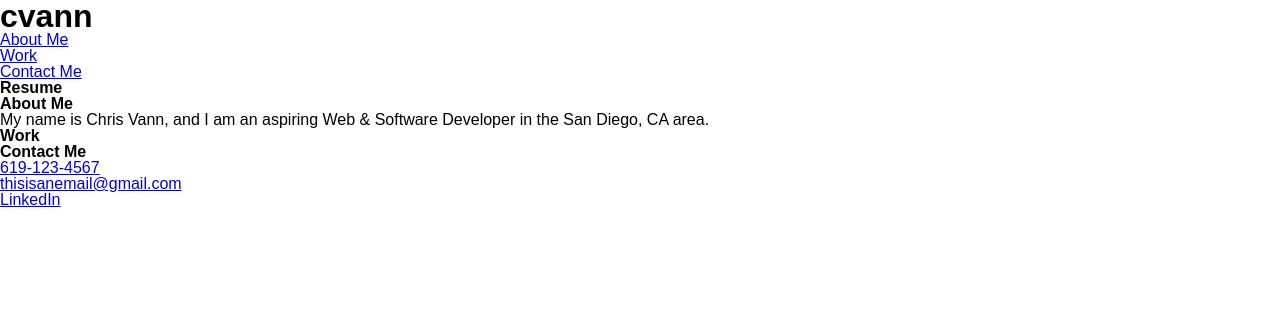
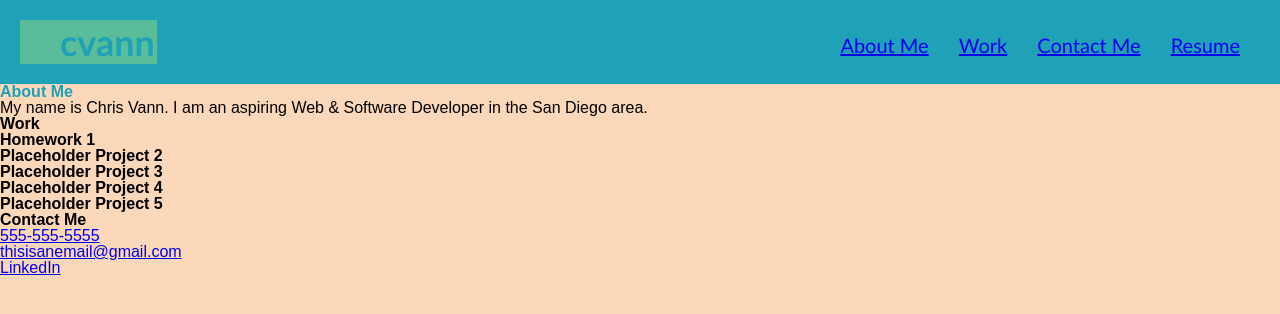
Before and after one commit to oceansky43/portfolio-table-of-contents, a plain HTML site: page index.html in a window 1280 px wide. Drawn offline with Linux system fonts and the light colour scheme.

Commit message:
added header text at top with links, attached resume placeholder link, more body distinctions

```diff
--- a/assets/css/style.css
+++ b/assets/css/style.css
@@ -0,0 +1,72 @@
+* {
+    box-sizing: border-box;
+    padding: 0;
+    margin: 0;
+}
+
+body {
+    background-color: #fad8b9;
+}
+
+.header {
+    padding: 20px;
+    font-family: 'Trebuchet MS', Arial, sans-serif;
+    background-color: #1fa1b8;
+    color: #ffffff;
+}
+
+.header h1 {
+    display: inline-block;
+    color: #1fa1b8;
+    font-size: 36px;
+    background-color: #59bd99;
+    text-align: right;
+    padding: 4px;
+    padding-right: 2px;
+    padding-left: 40px;
+}
+
+.header div {
+    padding-top: 15px;
+    margin-right: 20px;
+    float: right;
+    font-family: 'Trebuchet MS', Arial, sans-serif;
+    font-size: 20px;
+}
+
+.header div ul {
+    list-style-type: none;
+}
+
+.header div ul li {
+    display: inline-block;
+    margin-left: 25px;
+}
+
+.aboutme-h2,  .work-h2, .contactme-h2 {
+    color: #1fa1b8;
+}
+
+#about-me,  #work, #contact {
+    flex-direction: row;
+  }
+
+.aboutme-section, {
+    border-left: 5px solid var(--darkblue);
+    border-top: none;
+}
+
+@media screen and (max-width: 992px) {
+    header {
+    }
+  }
+
+  @media screen and (max-width: 768px) {
+       {
+
+    }
+  }
+
+  @media screen and (max-width: 576px) {
+    }
+  }
--- a/index.html
+++ b/index.html
@@ -4,6 +4,7 @@
 <head>
     <meta charset="UTF-8" />
     <meta name="viewport" content="width=device-width, initial-scale=1" />
+    <meta http-equiv="X-UA-Compatible" content="IE=edge">
     <title>Portfolio Table of Contents</title>
     <link rel="stylesheet" href="./assets/css/reset.css" />
     <link rel="stylesheet" href="./assets/css/style.css" />
@@ -23,7 +24,7 @@
                 <a href="#contact-me">Contact Me</a>
             </li>
             <li>
-                <a href="https://docs.google.com/document/d/1QVyD8rW8U11l-rxL-2-Z7nxuS9i76H40eku5-hjHkuU/edit?usp=sharing"></a><strong>Resume</strong></a>
+                <a href= "https://docs.google.com/document/d/1QVyD8rW8U11l-rxL-2-Z7nxuS9i76H40eku5-hjHkuU/edit">Resume</a>
             </li>
         </ul>
     </div>
@@ -31,20 +32,58 @@
 </header>
 
 <body>
-    <header>
-    <h2>About Me</h2>
-    <p>My name is Chris Vann, and I am an aspiring Web & Software Developer in the San Diego, CA area.</p>
+    <header class="about-me">
+        <aside>
+            <h2 class="aboutme-h2">About Me</h2>
+        </aside>
+            <section class="aboutme-section">My name is Chris Vann. I am an aspiring Web & Software Developer in the San Diego area.</section>
     </header>
 
     <article>
         <h3>Work</h3>
+        <section>
+                <figure class="homework1">
+                  <h3 class="h3">Homework 1</h2>
+                  <div class="work-upper-body">
+                  </div>
+                </figure>
+              </div>
+            <div class="placeholder">
+              <figure class="placeholder">
+                <h4 class="h3">Placeholder Project 2</h2>
+                <div class="work-body">
+                </div>
+              </figure>
+            </div>
+            <div class="placeholder">
+              <figure class="placeholder">
+                <h5 class="h3">Placeholder Project 3</h2>
+                <div class="work-body">
+                </div>
+              </figure>
+            </div>
+
+            <div class="placeholder">
+              <figure class="placeholder">
+                <h2 class="h3">Placeholder Project 4</h2>
+                <div class="work-body">
+                </div>
+              </figure>
+            </div>
+            <div class="placeholder">
+              <figure class="placeholder">
+                <h2 class="h3">Placeholder Project 5</h2>
+                <div class="work-body">
+                </div>
+            </figure>
+        </section>
     </article>
     <footer>
         <h4>Contact Me</h4>
         <div>
             <ul>
                 <li>
-                    <a href="#phone-number">619-123-4567</a>
+                    <a href="#phone-number">555-555-5555</a>
                 </li>
                 <li>
                     <a href="#e-mail">thisisanemail@gmail.com</a>
```
Also changed, not shown: assets/images/img placeholder.png (added), assets/images/tophalf.jpg (added).
